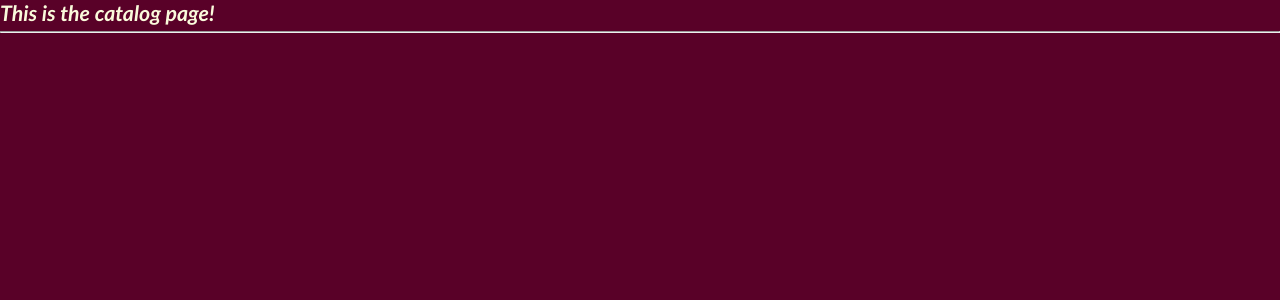
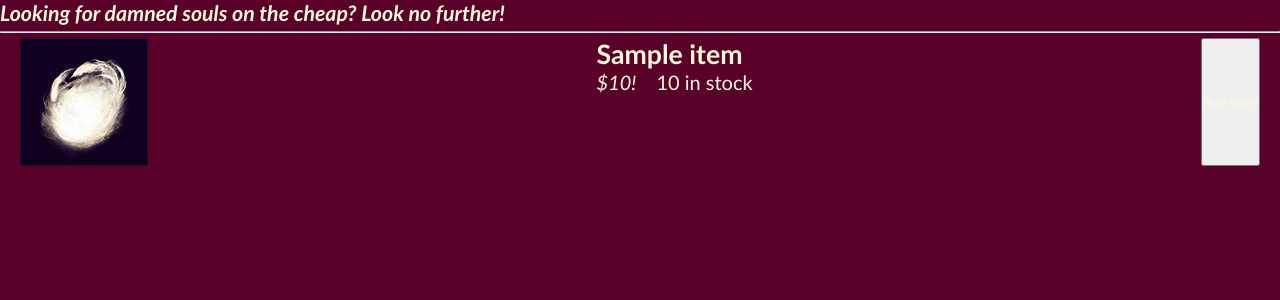
Before and after one commit to MinistryOfSillyCoding/eshop-rune-v5, a Flask app: template frontend/website/templates/catalog.html in a window 1280 px wide. Shown: the part 60-360 px from the top of the page. Run offline with Flask 3, Linux system fonts and the light colour scheme; the template is opened without the code that fills it: most values are stand-ins (such as "Sample title", 1, 10 or a date in 2020).

Commit message:
css catalog beautification

```diff
--- a/frontend/website/static/styles.css
+++ b/frontend/website/static/styles.css
@@ -21,101 +21,164 @@ Properties are grouped by function:
     coloring -> self-explanatory
     layout -> flexbox/grid, justify/align, etc.
     size -> width, height, etc.
-    text -> self-explanatory
+    text -> font-size, font-style, etc.
 These groups are listed in alphabetical order in each elem.
 */
 
 * {
-    /*box*/
+    /* box */
     margin: 0;
     padding: 0;
 
-    /*coloring*/
+    /* coloring */
     color: var(--col_text);
 
-    /*text*/
+    /* text */
     text-decoration: none;
     font-family: 'Trebuchet MS', 'Lucida Sans Unicode', 'Lucida Grande', 'Lucida Sans', Arial, sans-serif, 'Times New Roman', Times, serif;
     font-size: 10pt;
 }
 
 h1 {
+    /* text */
     font-size: 1.6rem;
     font-style: italic;
 }
 
 p, em {
+    /* box */
+    margin-top: 5px;
+
+    /* text */
     font-size: 1.3rem;
-    margin-top: 5px;
 }
 
 hr {
+    /* box */
+    margin: 5px 0;
+
+    /* coloring */
     color: var(--col_text);
-    margin: 5px 0;
 }
 
 body {
-    /*coloring*/
+    /* coloring */
     background-color: var(--col_main)
 }
 
 input {
+    /* coloring */
     background-color: var(--col_accent)
 }
 
 .navbar {
-    /*coloring*/
+    /* coloring */
     background-color: var(--col_accent);
 
-    /*layout*/
+    /* layout */
     display: flex;
     justify-content: flex-start;
 
-    /*size*/
+    /* size */
     min-height: 40px;
     height: 60px;
 }
 #logo__link {
-    /*size*/
+    /* size */
     width: 120px;
 }
 .navbar__logo {
-    /*size*/
+    /* size */
     height: 100%;
 }
 .navbar__links {
-    /*layout*/
+    /* layout */
     flex-basis: 100%;
     display: flex;
     justify-content: center;
 
 }
 .navbar__link {
-    /*layout*/
+    /* layout */
     text-align: center;
     align-content: center;
 
-    /*size*/
+    /* size */
     flex-basis: 100%;
 
-    /*text*/
+    /* text */
     font-size: 2.2rem;
 }
 .navbar__link:hover {
+    /* coloring */
     background-color: var(--col_text);
     color: var(--col_accent);
+
     transition: all 0.5s ease;
 }
 
 .main__section {
-    /*box*/
+    /* box */
     margin-bottom: 30px;
+    padding-left: 10px;
+    padding-right: 10px;
 
-    /*layout*/
+    /* layout */
     display: flex;
     justify-content: center;
     gap: 10px;
 }
 .client__quote {
+    /* coloring */
     color: var(--col_text_client);
 }
+
+.products {
+    /* layout */
+    display: flex;
+    flex-direction: column;
+    gap: 10px;
+}
+
+.product {
+    /* box */
+    margin: 0 20px;
+
+    /* coloring */
+
+    /* layout */
+    display: flex;
+    justify-content: space-between;
+    gap: 10px;
+
+    /* size */
+    flex: 1 3;
+}
+.product:hover {
+    /* coloring */
+    background-color: var(--col_accent);
+
+    /* size */
+    flex-grow: 2;
+
+    transition: all 0.5s ease;
+}
+.product__name {
+    /* text */
+    font-size: 2rem;
+}
+.product__otherinfo {
+    /* layout */
+    display: flex;
+    justify-content: center;
+    gap: 20px;
+}
+.product__price {
+    /* text */
+    font-size: 1.5rem;
+    font-style: italic;
+}
+.product__quantity {
+    /* text */
+    font-size: 1.5rem;
+}
--- a/frontend/website/templates/catalog.html
+++ b/frontend/website/templates/catalog.html
@@ -2,13 +2,28 @@
 {% block title %}Catalog{% endblock %}
 
 {% block content %}
-<h1>This is the catalog page!</h1>
+<h1>Looking for damned souls on the cheap? Look no further!</h1>
 <hr>
 
-{% for item in items %}
-    <div>
+<div class="products">
+    {% for item in items %}
+        <div class="product">
+            <img class="product__img" src="../static/smoul.jpg">
+            <div class="product__info">
+                <h2 class="product__name">{{ item['name'] }}</h2>
+                <div class="product__otherinfo">
+                    <div class="product__price">
+                        ${{ item['price'] }}!
+                    </div>
+                    <div class="product__quantity">
+                        {{ item['quantity'] }} in stock
+                    </div>
+                </div>
+            </div>
+            <button type="button">Buy now!</button>
+        </div>
+    {% endfor %}
+</div>
 
-    </div>
-{% endfor %}
 
 {% endblock %}
--- a/frontend/website/views.py
+++ b/frontend/website/views.py
@@ -17,9 +17,9 @@ def home():
 # get catalog page
 @views.route('/catalog')
 def catalog():
-    # here we'll need to make a GET request to the backend
+    # GET catalog from products service
     items = requests.get('http://products:5000/products').json()
-    # before serving the html
+
     return render_template('catalog.html', items=items)
 
 # get myproducts page
--- a/products/main.py
+++ b/products/main.py
@@ -78,8 +78,6 @@ with app.app_context():
         for p in products:
             db.session.add(p)
         db.session.commit()
-        # db.session.add(products[2])
-        # db.session.commit()
     except:
         print('oh no!')
 
```
Also changed, not shown: frontend/website/static/smoul.jpg (added).
